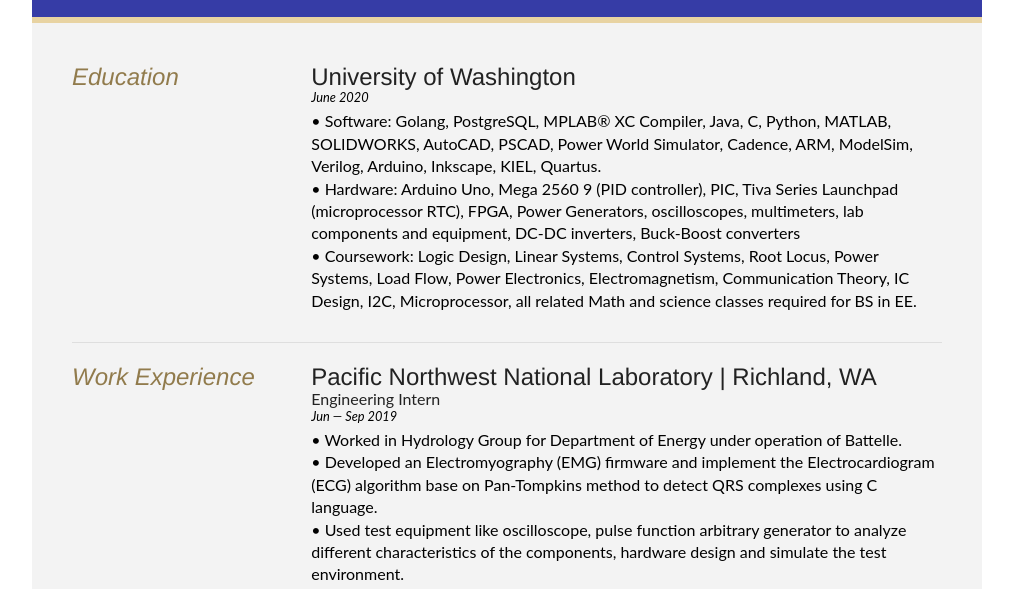
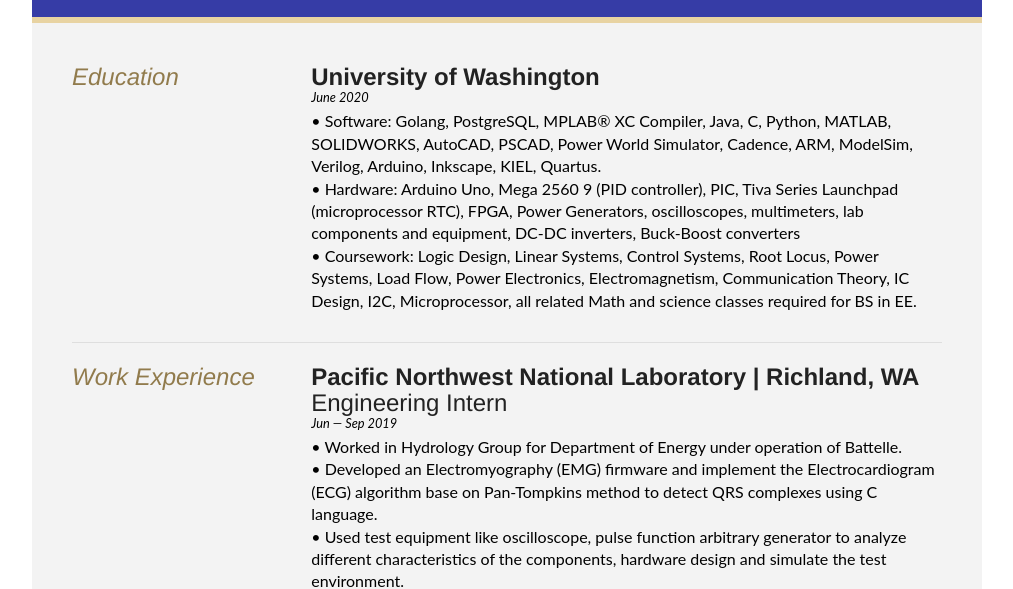
Before and after one commit to adaoEE/resume, a plain HTML site: page index.html in a window 1280 px wide. Shown: the part 189-778 px from the top of the page, without its empty margins (133-1146 px from the left). Drawn offline with Linux system fonts and the light colour scheme.

Commit message:
Update style.css

```diff
--- a/style.css
+++ b/style.css
@@ -159,6 +159,13 @@ section:last-child {
 }
 
 .sectionContent h2 {
+	font-family: 'Rokkitt', Helvetica, Arial, sans-serif;
+	font-size: 1.5em;
+	font-weight: bold;
+	margin-bottom: -2px;
+}
+
+.sectionContent h3 {
 	font-family: 'Rokkitt', Helvetica, Arial, sans-serif;
 	font-size: 1.5em;
 	margin-bottom: -2px;
```
